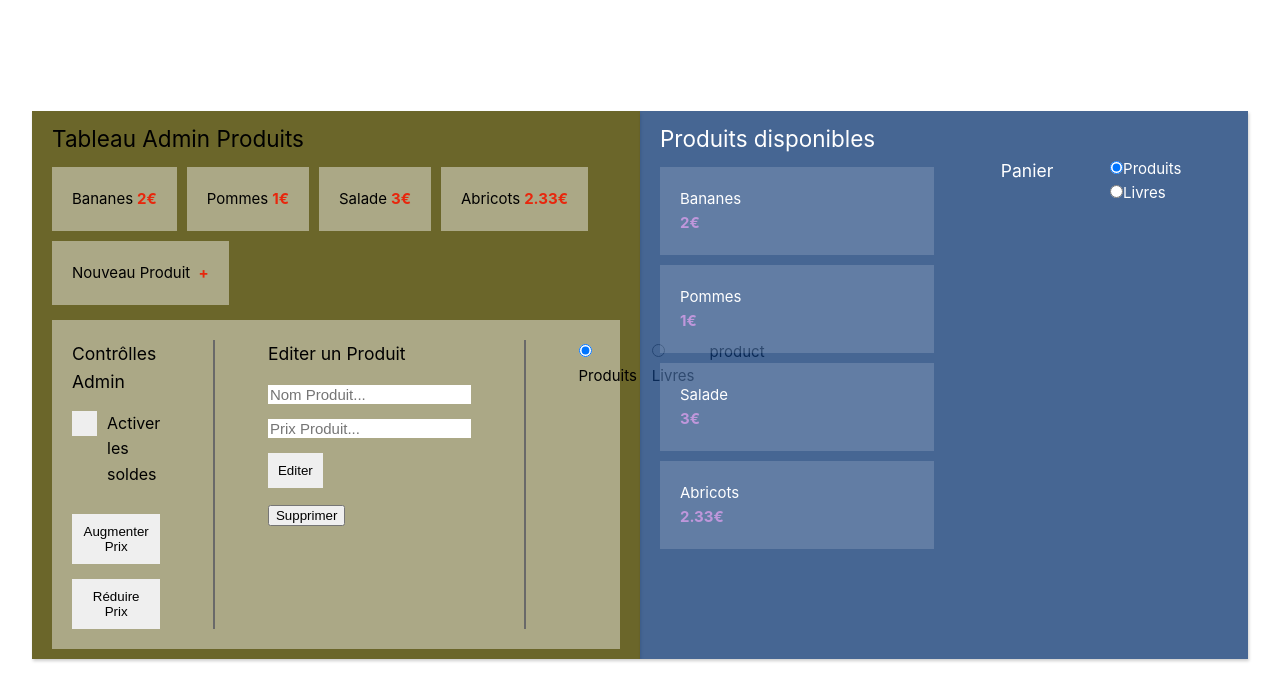
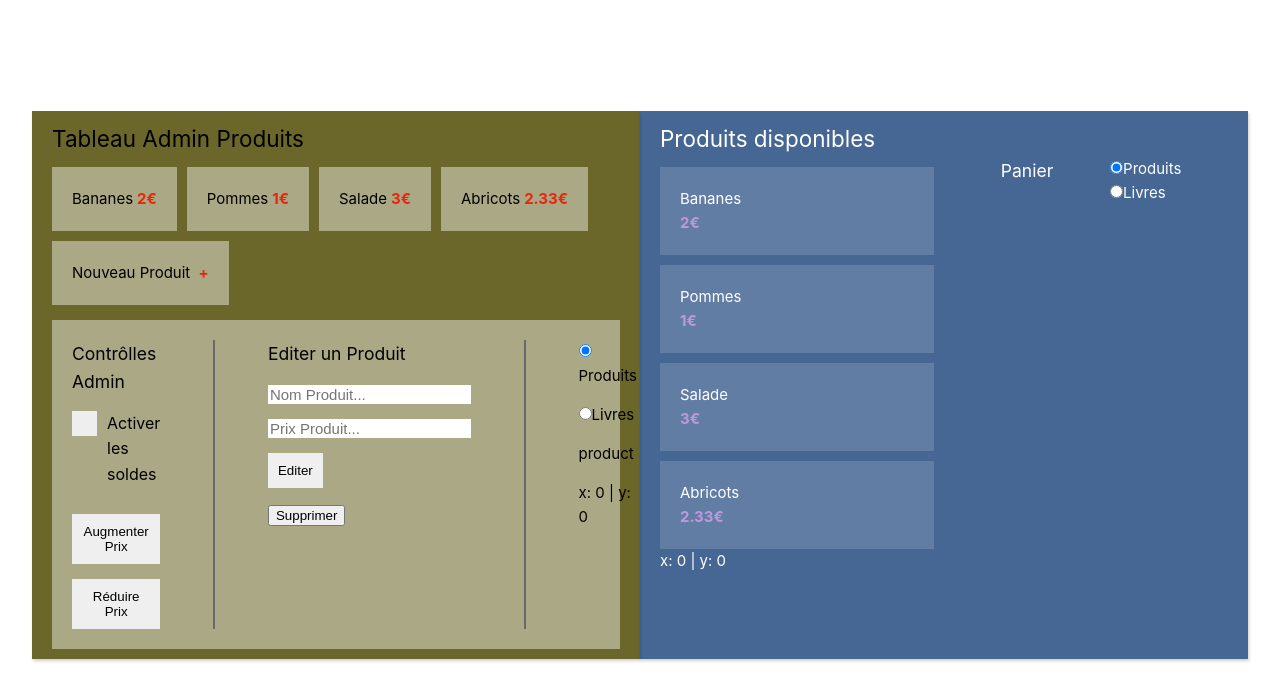
Before and after one commit to GregMarshall999/approfondissement-poe, a Vue app: page / in a window 1280 px wide. Shown: the top 700 px of the page. Built offline with nearby package versions, Linux system fonts and the light colour scheme; data requests are answered from the project's data file.

Commit message:
exemple composable useMouse

```diff
--- a/src/components/AdminViewer.vue
+++ b/src/components/AdminViewer.vue
@@ -31,7 +31,7 @@
             </li>
         </ListerComp>
 
-        <div class="admin-tools">
+        <div class="admin-tools" ref="adminDashboard">
             <div class="admin-controls">
                 <h3>Contrôlles Admin</h3>
 
@@ -82,18 +82,23 @@
                 </div>
 
                 {{ currentEntity }}
+
+                <div>
+                    x: {{ x }} | y: {{ y }}
+                </div>
             </div>
         </div>
     </div>
 </template>
 
 <script setup>
-import { computed, reactive, ref, watch } from 'vue';
+import { computed, onMounted, reactive, ref, watch } from 'vue';
 import { useStore } from 'vuex';
 import ListerComp from './Lister/ListerComp.vue';
 import ElementComp from './Lister/ElementComp.vue';
 import AdminForm from './Form/AdminForm.vue';
 import { requiredPositiveNumber, requiredText } from '@/helpers/validationHelper';
+import { useMouse } from '@/composables/MouseComposable';
 
 const store = useStore();
 
@@ -195,6 +200,9 @@ const resetSelection = () => {
 
     formFields.forEach(f => f.value = null);
 }
+
+const adminDashboard = ref(null);
+const { x, y } = useMouse(adminDashboard);
 
 </script>
 
@@ -305,6 +313,7 @@ const resetSelection = () => {
 
         .entity-selector {
             display: flex;
+            flex-direction: column;
             gap: 1em;
         }
     }
--- a/src/components/CartViewer.vue
+++ b/src/components/CartViewer.vue
@@ -1,5 +1,5 @@
 <template>
-    <div class="viewer">
+    <div class="viewer" ref="cartDashboard">
         <h2>Produits disponibles</h2>
 
         <div style="display: flex; gap: 10%;">
@@ -33,6 +33,7 @@
             </div>
         </div>
 
+        x: {{ x }} | y: {{ y }}
     </div>
 </template>
 
@@ -41,6 +42,7 @@ import { useStore } from 'vuex';
 import ListerComp from './Lister/ListerComp.vue';
 import UserCartComp from './Cart/UserCartComp.vue';
 import { computed, ref, watch } from 'vue';
+import { useMouse } from '@/composables/MouseComposable';
 
 const store = useStore();
 
@@ -60,6 +62,9 @@ const addToCart = index => {
         store.dispatch('cart/putInCart', product.name);
     }
 }
+
+const cartDashboard = ref(null);
+const { x, y } = useMouse(cartDashboard);
 </script>
 
 <style scoped>
--- /dev/null
+++ b/src/composables/MouseComposable.js
@@ -0,0 +1,16 @@
+import { onMounted, onUnmounted, ref } from "vue";
+
+export function useMouse(domElement) {
+    const x = ref(0);
+    const y = ref(0);
+
+    function update(event) {
+        x.value = event.pageX;
+        y.value = event.pageY;
+    }
+
+    onMounted(() => domElement.value.addEventListener('mousemove', update));
+    onUnmounted(() => domElement.value.removeEventListener('mousemove', update));
+
+    return { x, y };
+}
```
